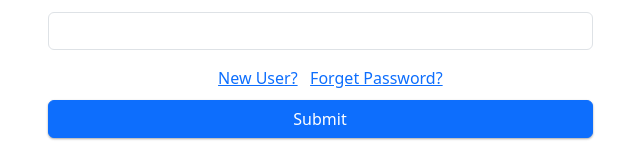
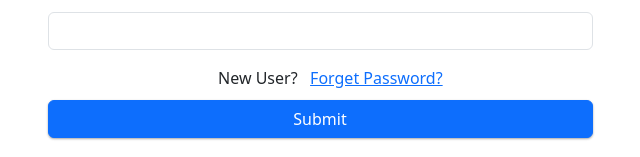
Before and after one commit to BalajiSunkara-123/ExpenseTracker, a React (Create React App) app in the folder FrontEnd/: page /login in a window 1280 px wide. Shown: the part 412-569 px from the top of the page, without its empty margins (320-960 px from the left). Built offline with nearby package versions, Linux system fonts and the light colour scheme; no server answers.

Commit message:
15-07-2025 commit 3

```diff
--- a/FrontEnd/src/pages/login.js
+++ b/FrontEnd/src/pages/login.js
@@ -64,7 +64,7 @@ function Login() {
         &nbsp; &nbsp; &nbsp; &nbsp; &nbsp; &nbsp; &nbsp; &nbsp; &nbsp; &nbsp;
         &nbsp;
         <span>
-          <a href="/register">New User?</a>
+          <a onClick={navigate('/register')}>New User?</a>
         </span>
         &nbsp; &nbsp;
         <span>
```
